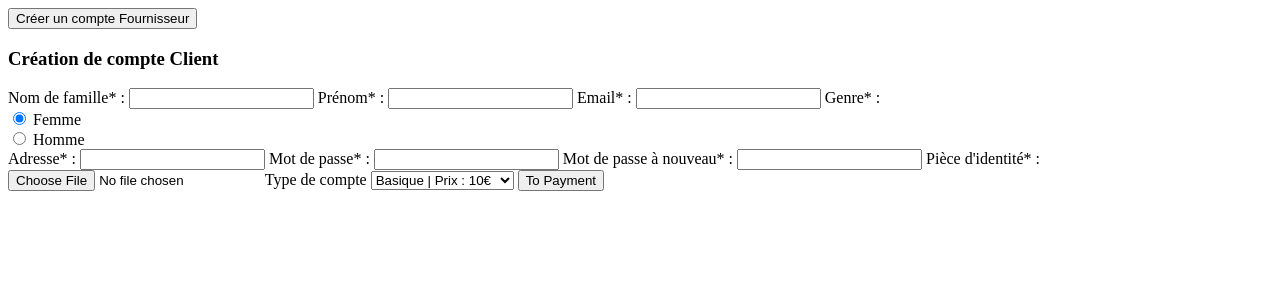
After one commit to leooel8/ProjetGLA-Mediatheque, a PHP site: template view/loginCreationView.php in a window 1280 px wide. The commit adds this page. Shown: the top 300 px of the page. Run offline with PHP 8.4, Linux system fonts and the light colour scheme; the template is opened without the code that fills it, so the values that code supplies are empty.

Commit message:
Add : authentication + account creation

```diff
--- /dev/null
+++ b/controller/loginCreationPageController.php
@@ -0,0 +1,43 @@
+<?php
+
+function loginCreationPage() {
+    require("view/loginCreationView.php");
+}
+
+function createCustomer($last_name, $first_name, $email, $gender, $password, $cpassword, $premium, $adress) {
+
+    $anonymousCustomer = new AnonymousCustomer();
+
+    if ($premium === 'basic_account') {
+        $final_premium = 0;
+    }
+    else if ($premium === 'premium_account') {
+        $final_premium = 1;
+    }
+    if ($gender === 'Homme') {
+        $final_gender = 0;
+    }
+    else if ($gender === 'Femme') {
+        $final_gender = 1;
+    }
+
+    $res = $anonymousCustomer->createClientAccount($last_name, $first_name, $email, $final_gender, $adress, $password, $cpassword, $final_premium);
+    if ($res===true) {
+        echo "<p>Created successfully</p>";
+        echo "<p> First Name : " . $first_name . " | Last Name : " . $last_name . " | Email : " . $email . "</p>";
+        echo "<p> Gender : " . $final_gender . " | Password : " . $password . " | Subscribing type : " . $final_premium . " | Adress : " . $adress . "</p>";
+    } else {
+        echo "Problem : " . $res;
+    }
+}
+
+function createProvider($company_name, $email, $password, $cpassword, $adress) {
+    $anonymousCustomer = new AnonymousCustomer();
+    $res = $anonymousCustomer->createProviderAccount($company_name, $email, $password, $cpassword, $adress);
+    if ($res===true) {
+        echo "<p>Created successfully</p>";
+        echo "<p> Company Name : " . $company_name . " | Email : " . $email . " | Password : " . $password . " | Adress : " . $adress ."</p>";
+    } else {
+        echo "<p>Problem : " . $res . "</p>";
+    }
+}
--- a/controller/mainPageController.php
+++ b/controller/mainPageController.php
@@ -1,12 +1,11 @@
 <?php
-
 function mainPage() {
 	require("view/mainPageView.php");
 }
 
 function search($keyword) {
-	$ca = new Client_anonyme;
-	$medias = $ca->bdSearch($keyword);
+	$ca = new AnonymousCustomer();
+	$medias = $ca->mediaSearch($keyword);
 
 	require("view/mediaListView.php");
 }
--- a/model/db.php
+++ b/model/db.php
@@ -4,7 +4,7 @@ function dbConnect()
 {
     try
     {
-        $db = new PDO('mysql:host=localhost;dbname=mediatheque;charset=utf8', 'root', 'password');
+        $db = new PDO('mysql:host=localhost;dbname=gla_projet_db;charset=utf8', 'user_mediatheque', 'password_mediatheque');
         return $db;
     }
     catch(Exception $e)
--- /dev/null
+++ b/public/css/generalStyle.css
@@ -0,0 +1,3 @@
+.hide {
+    display: none;
+}
--- /dev/null
+++ b/view/loginCreationView.php
@@ -0,0 +1,90 @@
+<?php
+    session_start();
+    require_once("controller/loginCreationPageController.php");
+?>
+
+<!DOCTYPE html>
+<html lang="en">
+<head>
+    <meta charset="UTF-8">
+    <meta http-equiv="X-UA-Compatible" content="IE=edge">
+    <meta name="viewport" content="width=device-width, initial-scale=1.0">
+    <title>Document</title>
+    <link href='public/css/generalStyle.css' rel='stylesheet'/>
+
+</head>
+<body>
+    <div id="loginCreation_div">
+        <div id="logCustomerForm_div">
+            <form method="post" action="index.php">
+                <button id="changeProvider_button" type="button"  onclick="showProviderDiv()">Créer un compte Fournisseur</button>
+                <h3>Création de compte Client</h3>
+                <input type="hidden" id="customerHidden" name="type_form" value="customer">
+                <label for="lastName">Nom de famille* :</label>
+                <input type="text" name="logCreate_last_name" required/>
+                <label for="firstName">Prénom* :</label>
+                <input type="text" name="logCreate_first_name" required/>
+                <label for="email">Email* :</label>
+                <input type="text" name="logCreate_email" required/>
+                <label for="lastName">Genre* :</label>
+                <div>
+                    <input type="radio" value="Femme" name="genre" checked>
+                    <label for="Femme">Femme</label>
+                </div>
+                <div>
+                    <input type="radio" value="Homme" name="genre">
+                    <label for="Homme">Homme</label>
+                </div>
+                <label for="adress">Adresse* :</label>
+                <input type="text" name="logCreate_adress" required/>
+
+                <label for="password">Mot de passe* :</label>
+                <input type="password" name="logCreate_password" required/>
+
+                <label for="password_valid">Mot de passe à nouveau* :</label>
+                <input type="password" name="logCreate_password_valid" required/>
+
+                <label for="id_image">Pièce d'identité* :</label>
+                <input type="file" name="logCreate_id_image" accept="image/png image/jpeg" required/>
+
+                <label for="account_type">Type de compte</label>
+                <select name="account_type" id="account_type">
+                    <option value="basic_account">Basique | Prix : 10€</option>
+                    <option value="premium_account">Premium | Prix : 15€</option>
+                </select>
+
+                <input type="submit" value="To Payment" />
+
+            </form>
+        </div>
+
+        <div id="logProviderForm_div" class="hide">
+        <form method="post" action="index.php">
+        <button id="changeCustomer_button" type="button"  onclick="showCustomerDiv()">Créer un compte Client</button>
+            <h3>Création de compte Fournisseur</h3>
+            <input type="hidden" id="customerHidden" name="type_form" value="provider">
+            <label for="company_name">Nom de l'entreprise* :</label>
+            <input type="text" name="logCreate_company_name" required/>
+            <label for="email">Email* :</label>
+            <input type="text" name="logCreate_email" required/>
+
+            <label for="adress">Adresse* :</label>
+            <input type="text" name="logCreate_adress" required/>
+
+            <label for="password">Mot de passe* :</label>
+            <input type="password" name="logCreate_password" required/>
+
+            <label for="password_valid">Mot de passe à nouveau* :</label>
+            <input type="password" name="logCreate_password_valid" required/>
+
+            <label for="id_image">Document d'identification* :</label>
+            <input type="file" name="logCreate_id_image" accept="image/png image/jpeg" required/>
+
+            <input type="submit" value="Validate" />
+
+            </form>
+        </div>
+    </div>
+</body>
+<script src="view/loginHandling.js"></script>
+</html>
--- /dev/null
+++ b/view/loginHandling.js
@@ -0,0 +1,13 @@
+const input_logCustomer_div = document.querySelector("#logCustomerForm_div")
+const input_logProvider_div = document.querySelector("#logProviderForm_div")
+const input_change_type_account_button = document.querySelector("#change_type_button")
+
+function showCustomerDiv() {
+    input_logCustomer_div.classList.remove("hide")
+    input_logProvider_div.classList.add("hide")
+}
+
+function showProviderDiv() {
+    input_logCustomer_div.classList.add("hide")
+    input_logProvider_div.classList.remove("hide")
+}
```
Also changed, not shown: controller/authenticatePageController.php (added, +15 -0 lines), index.php (+31 -13 lines), model/class/AnonymousCustomer.php (+28 -26 lines), view/authenticateView.php (added, +34 -0 lines).
